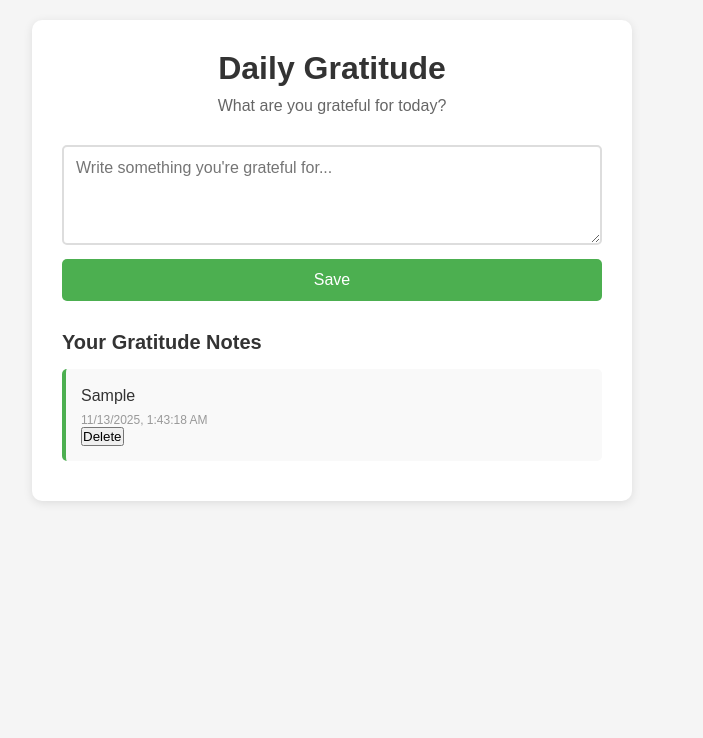
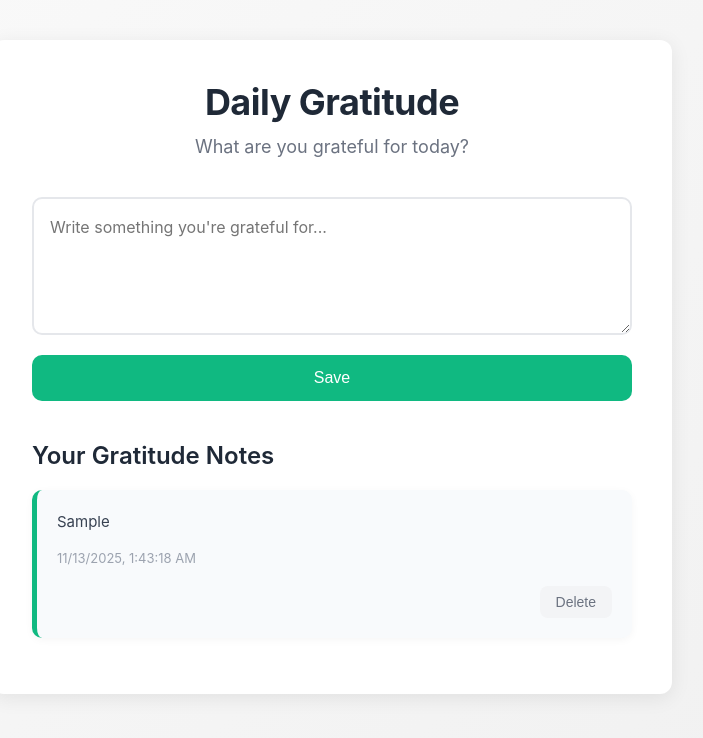
Before and after one commit to phan1129/daily-gratitude-app, a plain HTML site: page index.html in a window 1280 px wide. Both pictures are taken after typing "Sample" into the empty fields and a click on the button "Save". Shown: the whole page, without its empty margins (308-1011 px from the left). Drawn offline with Linux system fonts and the light colour scheme.

Commit message:
Refresh UI: improved spacing, typography, updated colors, refined layout

```diff
--- a/style.css
+++ b/style.css
@@ -7,105 +7,180 @@
 
 /* Body styling */
 body {
-      font-family: Arial, sans-serif;
-      background-color: #f5f5f5;
-      padding: 20px;
+    font-family: -apple-system, BlinkMacSystemFont, 'Segoe UI', Roboto, Oxygen, Ubuntu, Cantarell, sans-serif;
+    background: linear-gradient(135deg, #fafafa 0%, #f0f0f0 100%);
+    padding: 40px 20px;
+    min-height: 100vh;
 }
 
 /* Main container */
 .container {
-      max-width: 600px;
+    max-width: 680px;
     margin: 0 auto;
     background-color: white;
-      padding: 30px;
-      border-radius: 10px;
-      box-shadow: 0 2px 10px rgba(0, 0, 0, 0.1);
+    padding: 40px;
+    border-radius: 12px;
+    box-shadow: 0 4px 20px rgba(0, 0, 0, 0.08);
 }
 
 /* Main heading */
 h1 {
-      color: #333;
+    color: #1f2937;
     text-align: center;
-      margin-bottom: 10px;
+    margin-bottom: 12px;
+    font-size: 36px;
+    font-weight: 700;
+    letter-spacing: -0.5px;
 }
 
 /* Subtitle text */
 .subtitle {
     text-align: center;
-      color: #666;
-      margin-bottom: 30px;
+    color: #6b7280;
+    margin-bottom: 40px;
+    font-size: 18px;
+    font-weight: 400;
 }
 
 /* Input section styling */
 .input-section {
-      margin-bottom: 30px;
+    margin-bottom: 40px;
 }
 
 /* Text area styling */
 #gratitudeInput {
     width: 100%;
-      padding: 12px;
+    padding: 16px;
     font-size: 16px;
-      border: 2px solid #ddd;
-      border-radius: 5px;
+    border: 2px solid #e5e7eb;
+    border-radius: 10px;
     resize: vertical;
-      font-family: Arial, sans-serif;
-      margin-bottom: 10px;
+    font-family: -apple-system, BlinkMacSystemFont, 'Segoe UI', Roboto, Oxygen, Ubuntu, Cantarell, sans-serif;
+    margin-bottom: 16px;
+    min-height: 120px;
+    line-height: 1.6;
+    transition: all 0.2s ease;
 }
 
 #gratitudeInput:focus {
     outline: none;
-      border-color: #4CAF50;
+    border-color: #10b981;
+    box-shadow: 0 0 0 3px rgba(16, 185, 129, 0.1);
 }
 
 /* Save button styling */
 #saveButton {
     width: 100%;
-      padding: 12px;
-      background-color: #4CAF50;
+    padding: 14px;
+    background-color: #10b981;
     color: white;
     border: none;
-      border-radius: 5px;
+    border-radius: 10px;
     font-size: 16px;
+    font-weight: 500;
     cursor: pointer;
-      transition: background-color 0.3s;
+    transition: all 0.2s ease;
 }
 
 #saveButton:hover {
-      background-color: #45a049;
+    background-color: #059669;
+    transform: translateY(-1px);
+    box-shadow: 0 4px 12px rgba(16, 185, 129, 0.3);
+}
+
+#saveButton:active {
+    transform: translateY(0);
 }
 
 /* Notes section */
 .notes-section h2 {
-      color: #333;
-      margin-bottom: 15px;
-      font-size: 20px;
+    color: #1f2937;
+    margin-bottom: 20px;
+    font-size: 24px;
+    font-weight: 600;
 }
 
 /* Individual note styling */
 .note {
-      background-color: #f9f9f9;
-      padding: 15px;
-      margin-bottom: 10px;
-      border-radius: 5px;
-      border-left: 4px solid #4CAF50;
+    background-color: #f8fafc;
+    padding: 20px;
+    margin-bottom: 16px;
+    border-radius: 10px;
+    border-left: 5px solid #10b981;
+    box-shadow: 0 2px 8px rgba(0, 0, 0, 0.04);
+    transition: all 0.2s ease;
+    position: relative;
+    display: flex;
+    flex-direction: column;
+    gap: 8px;
+}
+
+.note:hover {
+    box-shadow: 0 4px 12px rgba(0, 0, 0, 0.08);
+    transform: translateY(-2px);
 }
 
 .note-text {
-      color: #333;
-      line-height: 1.5;
-      margin-bottom: 5px;
+    color: #374151;
+    line-height: 1.6;
+    margin-bottom: 8px;
+    font-size: 15px;
 }
 
 .note-date {
-      color: #999;
-      font-size: 12px;
+    color: #9ca3af;
+    font-size: 13px;
+    margin-bottom: 12px;
+}
+
+/* Delete button styling */
+.delete-btn {
+    align-self: flex-end;
+    padding: 8px 16px;
+    background-color: #f3f4f6;
+    color: #6b7280;
+    border: none;
+    border-radius: 8px;
+    font-size: 14px;
+    font-weight: 500;
+    cursor: pointer;
+    transition: all 0.2s ease;
+}
+
+.delete-btn:hover {
+    background-color: #fee2e2;
+    color: #ef4444;
+    transform: scale(1.05);
+}
+
+.delete-btn:active {
+    transform: scale(0.98);
 }
 
 /* Empty state message */
 .empty-message {
     text-align: center;
-      color: #999;
-      padding: 20px;
+    color: #9ca3af;
+    padding: 40px 20px;
     font-style: italic;
+    font-size: 15px;
 }
+
+/* Responsive adjustments */
+@media (max-width: 768px) {
+    body {
+        padding: 20px 16px;
+    }
+
+    .container {
+        padding: 30px 24px;
+    }
+
+    h1 {
+        font-size: 30px;
+    }
+
+    .subtitle {
+        font-size: 16px;
+    }
+}
```
Lines whose indentation alone changed are shown as unchanged.
